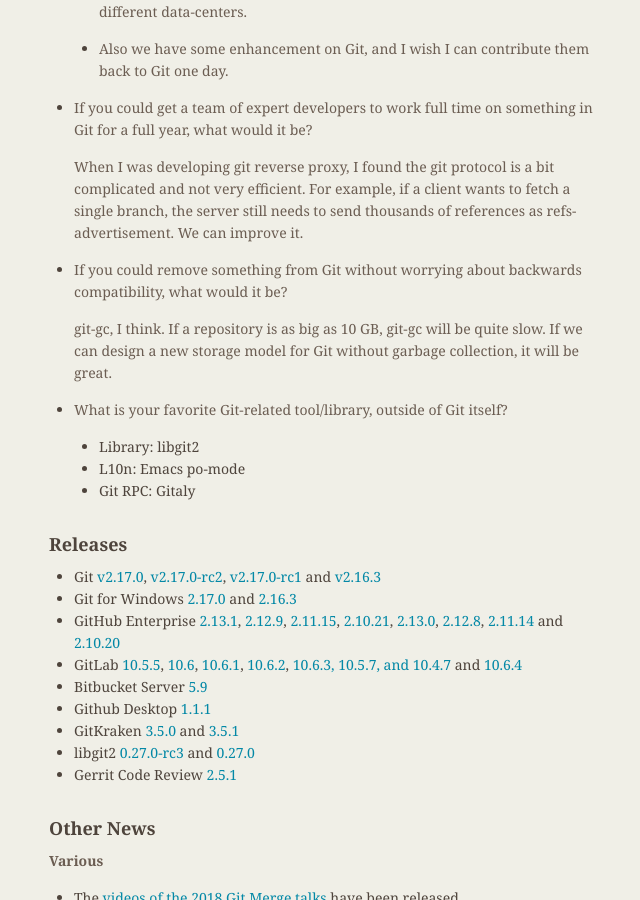
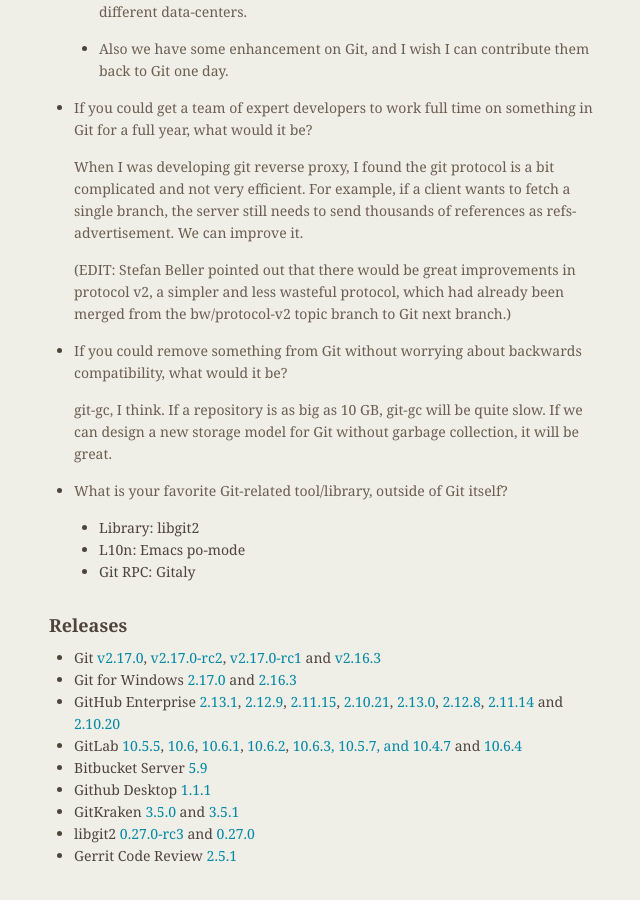
Before and after one commit to git/git.github.io, a Jekyll site: the page built from rev_news/drafts/edition-38.md, in a window 1280 px wide and 900 px high, scrolled down 4338 px. Shown: the whole window, without its empty margins (485-1125 px from the left). Built offline with Jekyll 4.4.1, drawn with Linux system fonts in a browser that asks for light colours.

Commit message:
rn-38: add notes from Stefan Beller about protocol-v2
Signed-off-by: Jiang Xin <worldhello.net@gmail.com>

```diff
--- a/rev_news/drafts/edition-38.md
+++ b/rev_news/drafts/edition-38.md
@@ -255,6 +255,10 @@
   to fetch a single branch, the server still needs to send thousands of
   references as refs-advertisement. We can improve it.
 
+  (EDIT: Stefan Beller pointed out that there would be great improvements
+  in protocol v2, a simpler and less wasteful protocol, which had already
+  been merged from the bw/protocol-v2 topic branch to Git next branch.)
+
 * If you could remove something from Git without worrying about
   backwards compatibility, what would it be?
 
```
